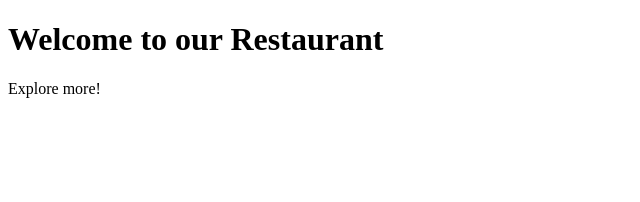
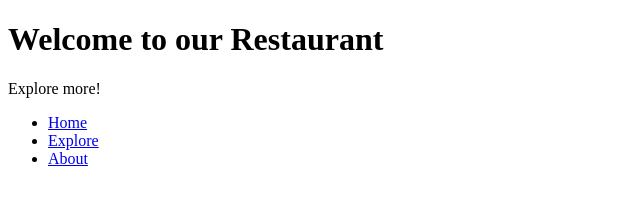
Before and after one commit to adamclasic/restaurant-page, a website built with webpack: page dist/index.html in a window 1280 px wide. Shown: the whole page, without its empty margins (0-640 px from the left). Built offline with nearby package versions, Linux system fonts and the light colour scheme.

Commit message:
add js code for header and main

```diff
--- a/src/index.js
+++ b/src/index.js
@@ -0,0 +1,19 @@
+let header = document.createElement('header');
+let contentDiv = document.getElementById('content');
+contentDiv.appendChild(header);
+let navLinks = document.createElement('ul');
+let navLinksArray = ['home', 'explore', 'about'];
+navLinksArray.forEach(element => {
+    let linkLi = document.createElement('li');
+    let linkA = document.createElement('a');
+    linkA.href = `#${element}`;
+    linkA.innerHTML = `${element.charAt(0).toUpperCase() + element.slice(1)}`;
+    linkLi.appendChild(linkA);
+    navLinks.appendChild(linkLi);
+});
+header.appendChild(navLinks);
+
+// add main
+
+let main = document.createElement('main');
+contentDiv.appendChild(main);
```
Also changed, not shown: dist/index.html, dist/main.js.
